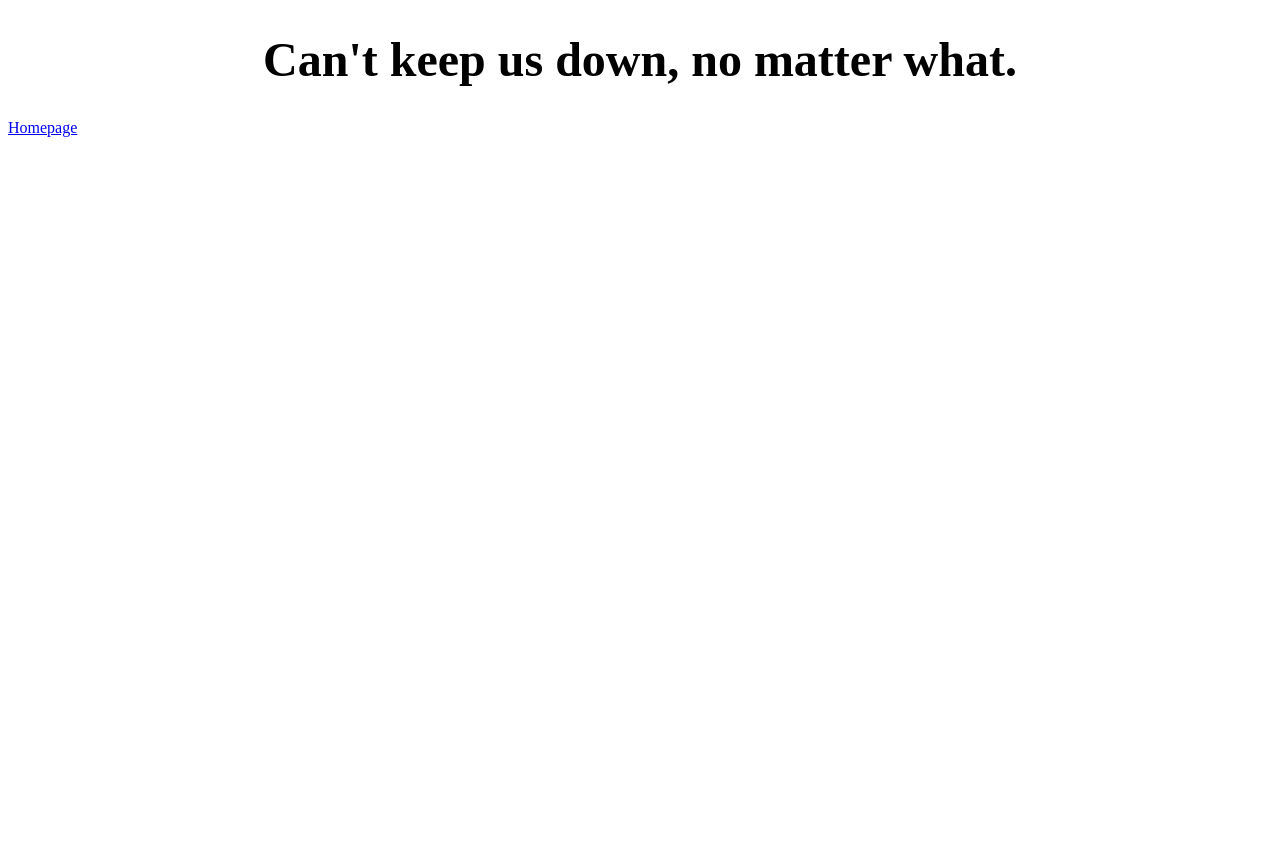
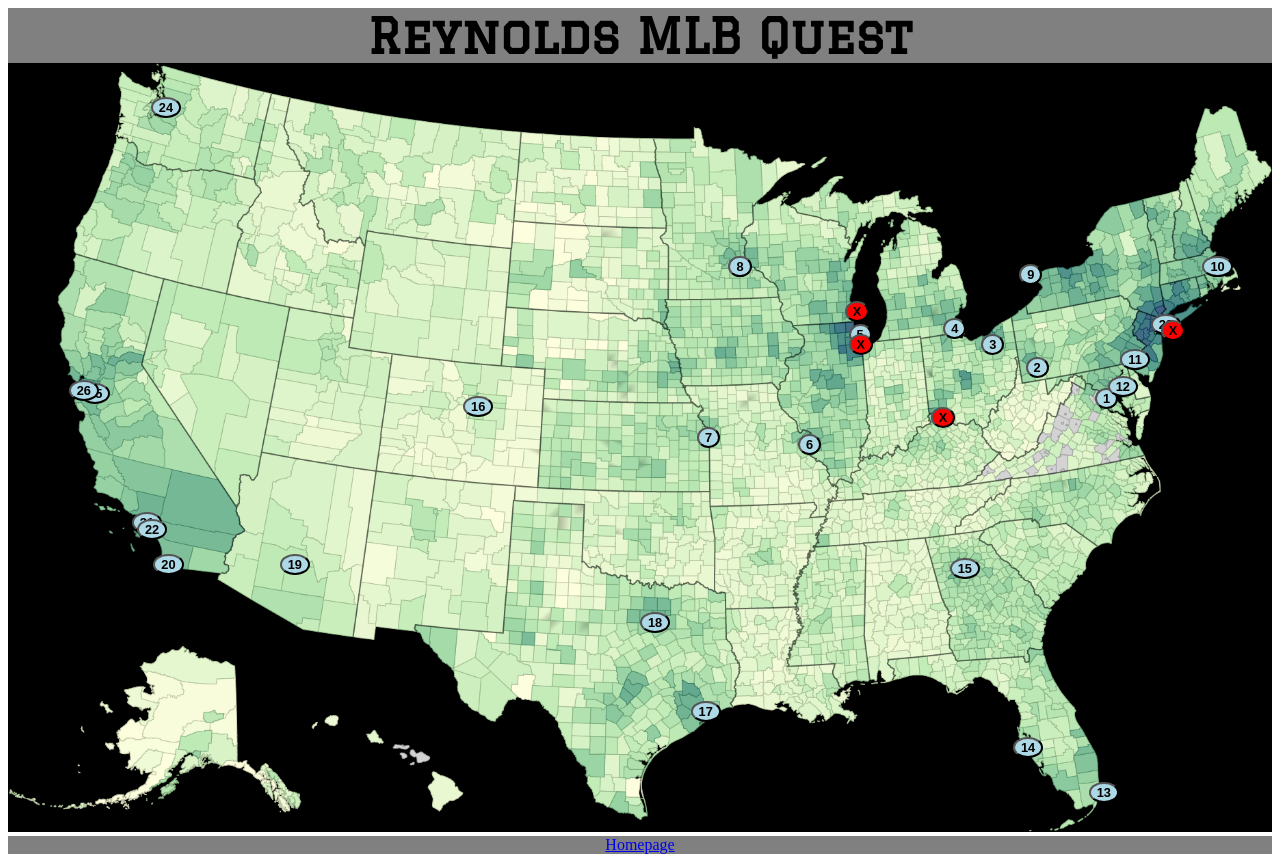
Before and after one commit to ereynolds16/ereynolds16.github.io, a plain HTML site: page baseball/index.html in a window 1280 px wide. Before the commit the page ends 800 px from the top, so only its background shows below. Drawn offline with Linux system fonts and the light colour scheme; a web font is replaced by a local one.

Commit message:
basic baseball map code, no popups yet for the buttons

```diff
--- a/baseball/index.html
+++ b/baseball/index.html
@@ -9,8 +9,59 @@
     <style>
         @import url('https://fonts.googleapis.com/css2?family=Rouge+Script&display=swap');
         @import url('https://fonts.googleapis.com/css2?family=Loved+by+the+King&display=swap');
+        @import url('https://fonts.googleapis.com/css2?family=Graduate&display=swap');
     </style>
 </head>
-<h1>Can't keep us down, no matter what.</h1>
-<a href="../index.html">Homepage</a>
+
+<body>
+    <header id="title">
+        <div class="content">
+            <nav class="desktop">
+                <h1>
+                    Reynolds MLB Quest
+                </h1>
+            </nav>
+        </div>
+    </header>
+    <div class='container'>
+        <img class="image" id="big_map" src="resources/images/usa_map.png" alt="USA Map">
+        <button id="washington" class='visited'>1</button>
+        <button id="pittsburgh" class='visited'>2</button>
+        <button id="cleveland" class='visited'>3</button>
+        <button id="detroit" class='visited'>4</button>
+        <button id="chicagocubs" class='visited'>5</button>
+        <button id="stlouis" class='visited'>6</button>
+        <button id="kansascity" class='visited'>7</button>
+        <button id="minnesota" class='visited'>8</button>
+        <button id="toronto" class='visited'>9</button>
+        <button id="boston" class='visited'>10</button>
+        <button id="philadelphia" class='visited'>11</button>
+        <button id="baltimore" class='visited'>12</button>
+        <button id="miami" class='visited'>13</button>
+        <button id="tampa" class='visited'>14</button>
+        <button id="atlanta" class='visited'>15</button>
+        <button id="denver" class='visited'>16</button>
+        <button id="houston" class='visited'>17</button>
+        <button id="arlington" class='visited'>18</button>
+        <button id="phoenix" class='visited'>19</button>
+        <button id="sandiego" class='visited'>20</button>
+        <button id="losangeles" class='visited'>21</button>
+        <button id="anaheim" class='visited'>22</button>
+        <button id="yankees" class='visited'>23</button>
+        <button id="seattle" class='visited'>24</button>
+        <button id="oakland" class='visited'>25</button>
+        <button id="sanfrancisco" class='visited'>26</button>
+        <button id="cincinnati" class='unvisited'>X</button>
+        <button id="chicagosox" class='unvisited'>X</button>
+        <button id="milwaukee" class='unvisited'>X</button>
+        <button id="mets" class='unvisited'>X</button>
+
+
+
+    </div>
+
+</body>
+<footer>
+    <a href="../index.html">Homepage</a>
+</footer>
 </html>
--- a/baseball/resources/css/index.css
+++ b/baseball/resources/css/index.css
@@ -1,4 +1,215 @@
-h1 {
+html {
+    height: 100%;
+    margin: 0;
+    /*display: flex;
+    justify-content: flex-start;
+    align-items: flex-start;*/
+}
+
+.bg{
+    /*background-color: black;*/
+}
+
+header h1{
+    text-align: center;
+    background-color: gray;
+    margin-top: 0;
+    margin-bottom: 0;
+    height: 30%;
     font-size: 3rem;
+    width: 100%;
+    font-family: 'Graduate', cursive;
+}
+
+.container {
+    position: relative;
+}
+.container button {
+    position: absolute;
+    font-size: 0.8rem;
+    border-radius: 50%;
+    z-index: 10;
+    font-weight: bold;
+
+}
+
+
+
+.container .image {
+    width: 100%;
+    height: auto;
+    background-color: black;
+    /*background-position: center;*/
+    background-repeat: no-repeat;
+    /*background-size: cover;*/
+    z-index: -10;
+}
+
+.visited {
+    background-color: lightblue;
+    color: black;
+}
+
+.unvisited {
+    background-color: red;
+    color: black;
+}
+
+footer {
+    width: 100%;
+    background-color: grey;
+    font-size: 1rem;
     text-align: center;
+    margin: 0;
 }
+
+#washington {
+    position: absolute;
+    top: 42%;
+    left: 86%;
+}
+#pittsburgh {
+    position: absolute;
+    top: 38%;
+    left: 80.5%;
+}
+#cleveland {
+    position: absolute;
+    top: 35%;
+    left: 77%;
+}
+#detroit {
+    position: absolute;
+    top: 33%;
+    left: 74%;
+}
+#chicagocubs {
+    position: absolute;
+    top: 33.8%;
+    left: 66.5%;
+}
+#stlouis {
+    position: absolute;
+    top: 48%;
+    left: 62.5%;
+}
+#kansascity {
+    position: absolute;
+    top: 47%;
+    left: 54.5%;
+}
+#minnesota {
+    position: absolute;
+    top: 25%;
+    left: 57%;
+}
+#toronto {
+    position: absolute;
+    top: 26%;
+    left: 80%;
+}
+#boston {
+    position: absolute;
+    top: 25%;
+    left: 94.5%;
+}
+#philadelphia {
+    position: absolute;
+    top: 37%;
+    left: 88%;
+}
+#baltimore {
+    position: absolute;
+    top: 40.5%;
+    left: 87%;
+}
+#miami {
+    position: absolute;
+    top: 93%;
+    left: 85.5%;
+}
+#tampa {
+    position: absolute;
+    top: 87.2%;
+    left: 79.5%;
+}
+#atlanta {
+    position: absolute;
+    top: 64%;
+    left: 74.5%;
+}
+#denver {
+    position: absolute;
+    top: 43%;
+    left: 36%;
+}
+#houston {
+    position: absolute;
+    top: 82.5%;
+    left: 54%;
+}
+#arlington {
+    position: absolute;
+    top: 71%;
+    left: 50%;
+}
+#phoenix {
+    position: absolute;
+    top: 63.5%;
+    left: 21.5%;
+}
+#sandiego {
+    position: absolute;
+    top: 63.5%;
+    left: 11.5%;
+}
+#losangeles {
+    position: absolute;
+    top: 58.1%;
+    left: 9.8%;
+}
+#anaheim {
+    position: absolute;
+    top: 59%;
+    left: 10.2%;
+}
+#yankees {
+    position: absolute;
+    top: 32.4%;
+    left: 90.4%;
+}
+#seattle {
+    position: absolute;
+    top: 4.4%;
+    left: 11.3%;
+}
+#oakland {
+    position: absolute;
+    top: 41.4%;
+    left: 5.7%;
+}
+#sanfrancisco {
+    position: absolute;
+    top: 41%;
+    left: 4.8%;
+}
+#cincinnati {
+    position: absolute;
+    top: 44.5%;
+    left: 73%;
+}
+#chicagosox {
+    position: absolute;
+    top: 35%;
+    left: 66.5%;
+}
+#milwaukee {
+    position: absolute;
+    top: 30.8%;
+    left: 66.2%;
+}
+#mets {
+    position: absolute;
+    top: 33.2%;
+    left: 91.2%;
+}
```
Also changed, not shown: baseball/resources/images/usa_map.png (added).
